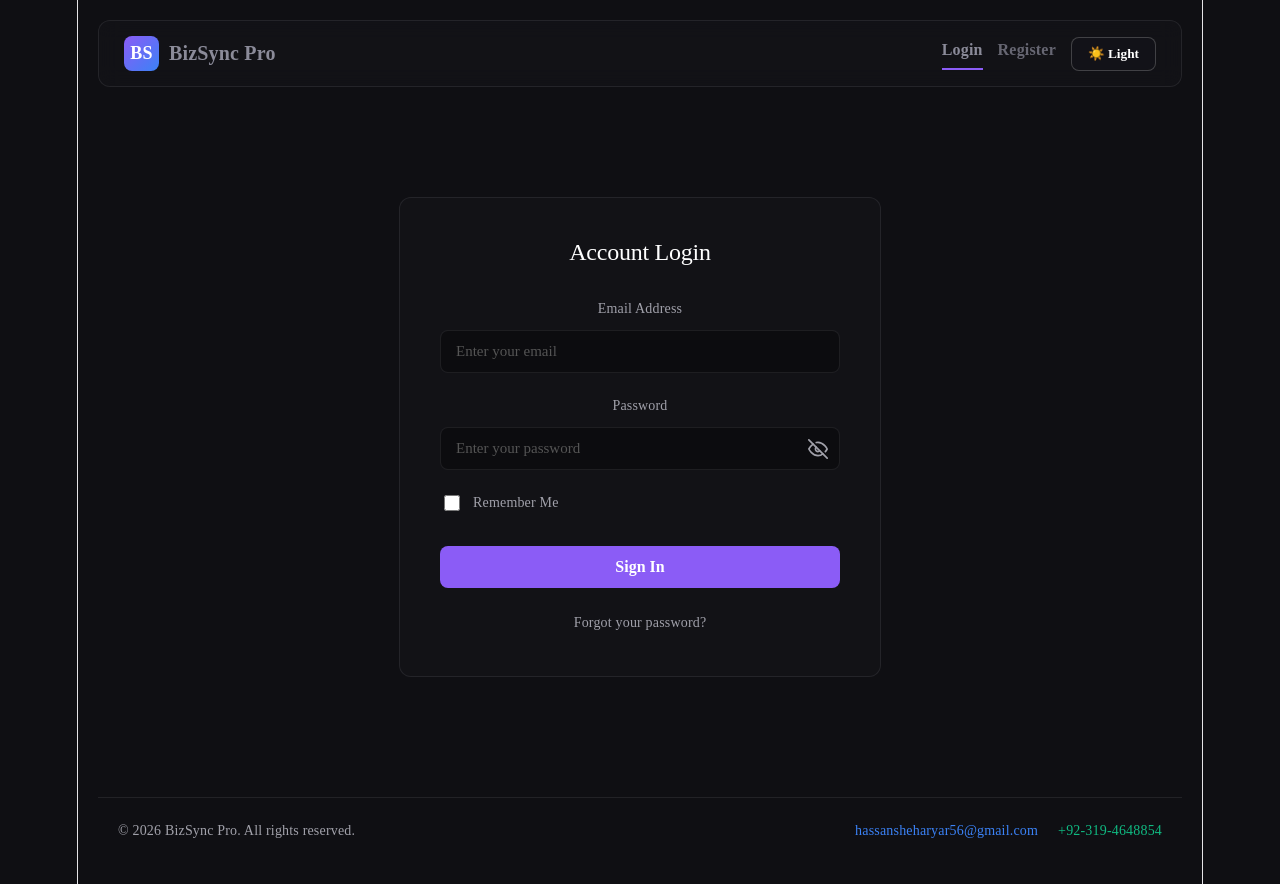
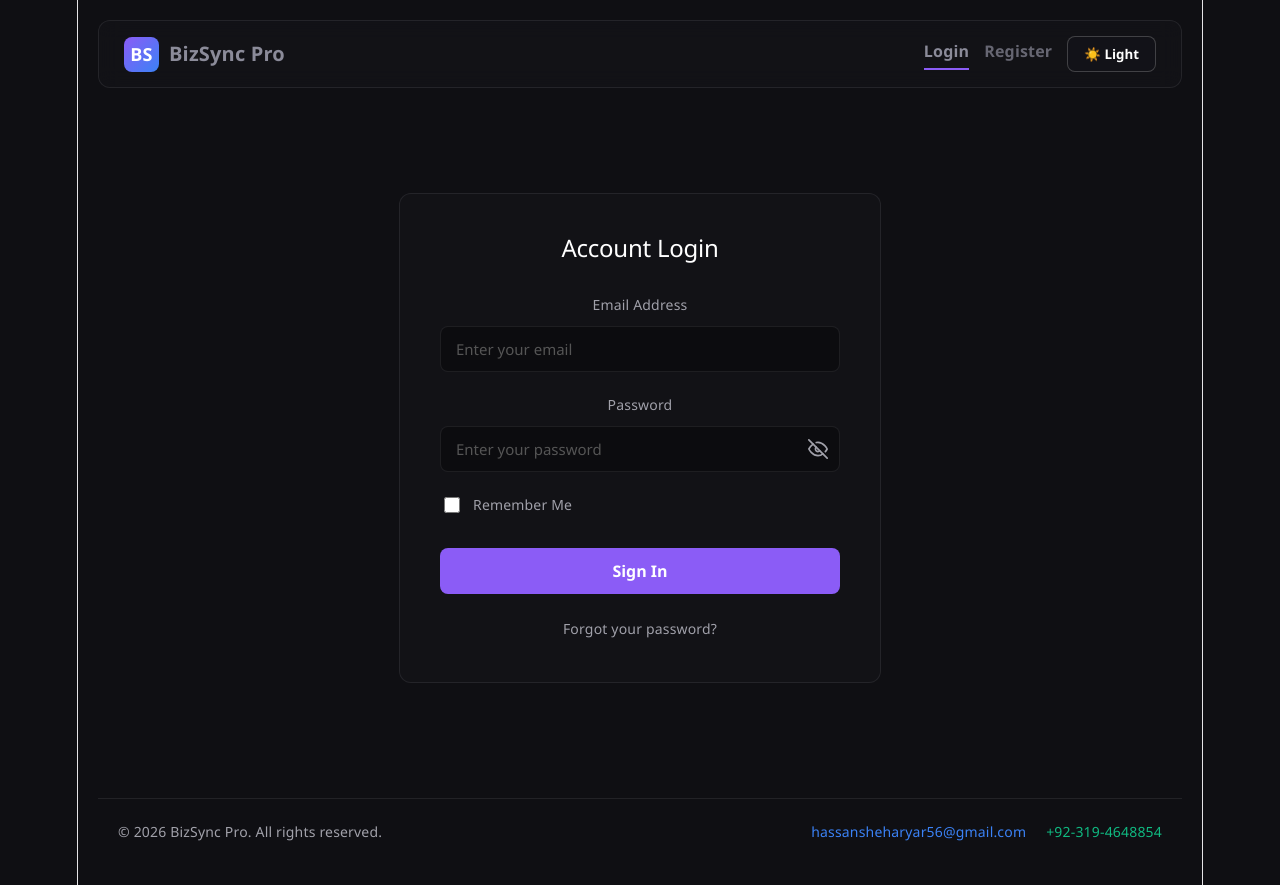
Before and after one commit to HassanSheharyar/interngrow-frontend-project, a React (Vite) app: page /login in a window 1280 px wide. Built offline with nearby package versions, Linux system fonts and the light colour scheme; a web font is replaced by a local one.

Commit message:
Changed global font to Segoe UI for a cleaner look

```diff
--- a/src/App.css
+++ b/src/App.css
@@ -241,3 +241,10 @@ input[type="checkbox"] { accent-color: #8b5cf6; width: 16px; height: 16px; curso
 .btn-animate:active {
   transform: scale(0.95); /* Click karne par thora chota hoga */
 }
+
+/* =========================================
+   🔤 GLOBAL FONT SETTING (SEGOE UI)
+   ========================================= */
+* {
+  font-family: 'Segoe UI', Tahoma, Geneva, Verdana, sans-serif !important;
+}
```
